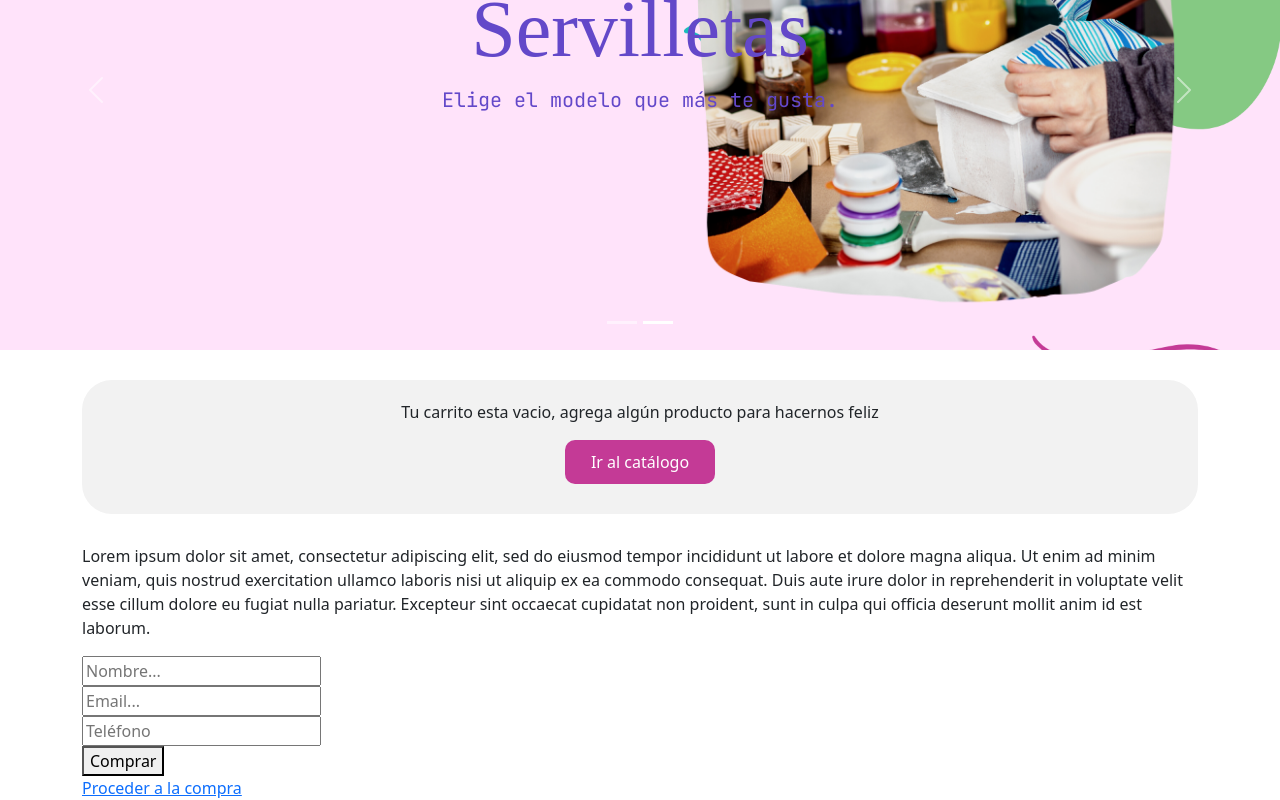
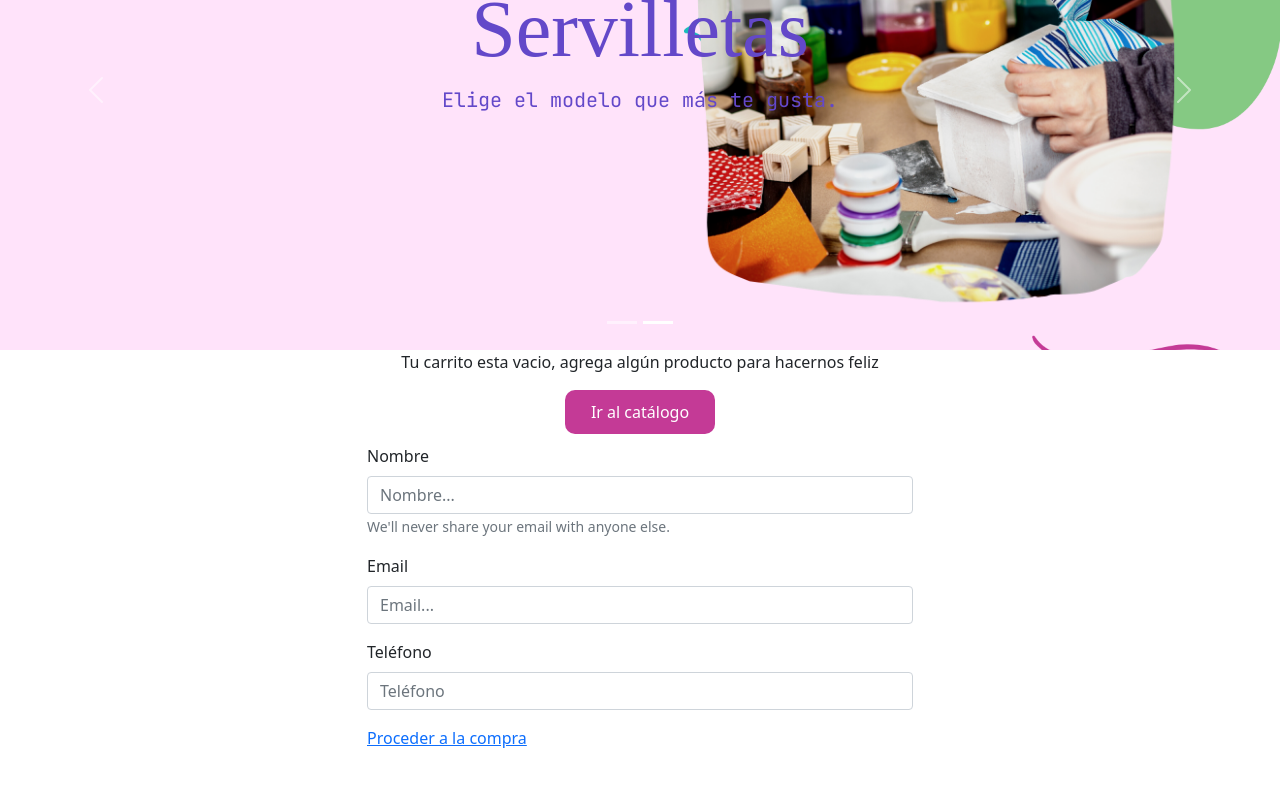
Before and after one commit to ClaudiaPrez88/tiendaClaudiaPerez, a React (Create React App) app: page /carrito in a window 1280 px wide. Shown: the part 265-1065 px from the top of the page. After the commit the page ends 1015 px from the top, so only its background shows below. Built offline with nearby package versions, Linux system fonts and the light colour scheme; a web font is replaced by a local one.

Commit message:
firebase 2

```diff
--- a/src/App.css
+++ b/src/App.css
@@ -35,6 +35,9 @@ body{
   text-decoration: none;
   padding: 10px;
   border-radius: 10px;
+}
+.carousel-caption {
+  text-align: left;
 }
 .btn-outline-primary {
   color: #C43A96 !important;
--- a/src/App.js
+++ b/src/App.js
@@ -6,11 +6,7 @@ import 'bootstrap/dist/css/bootstrap.min.css';
 import { BrowserRouter} from 'react-router-dom';
 import {MiProvider} from './components/CartContext';
 import Main from './components/Main';
-import productos from './utils/Productos';
-import { addDoc } from 'firebase/firestore';
-import { collectionProductos } from './config/firebase';
 
-// productos.map((producto)=> addDoc(collectionProductos,producto))
 
 
 const App = () => {
--- a/src/components/Cart.js
+++ b/src/components/Cart.js
@@ -1,5 +1,5 @@
 import React, { useEffect } from 'react'
-import {Container,Row,Col, Button} from 'react-bootstrap'
+import {Container,Row,Col, Button,Form} from 'react-bootstrap'
 import 'bootstrap/dist/css/bootstrap.min.css';
 import { Link } from 'react-router-dom';
 import { useContext } from 'react';
@@ -38,23 +38,40 @@ function Cart() {
   return (
     <>
     <Container>
-        <Row className="justify-content-md-center">
+        <Row>
           <Col md={12}><CartDetail/>
           </Col>
-          <Col xs={12}>
-            <p>
+          <Col xs={12} md={{ span: 6,offset: 3  }}>
+            <form onSubmit={handleSubmit}>
+              <Form.Group className="mb-3" controlId="formBasicName">
+                <Form.Label>Nombre</Form.Label>
+                <Form.Control onChange={handleNombreChange} type='text' id='nombre' placeholder='Nombre...' value={nombre} />
+                <Form.Text className="text-muted">
+                  We'll never share your email with anyone else.
+                </Form.Text>
+              </Form.Group>
 
-            Lorem ipsum dolor sit amet, consectetur adipiscing elit, sed do eiusmod tempor incididunt ut labore et dolore magna aliqua. Ut enim ad minim veniam, quis nostrud exercitation ullamco laboris nisi ut aliquip ex ea commodo consequat. Duis aute irure dolor in reprehenderit in voluptate velit esse cillum dolore eu fugiat nulla pariatur. Excepteur sint occaecat cupidatat non proident, sunt in culpa qui officia deserunt mollit anim id est laborum.
-            </p>
-            <form onSubmit={handleSubmit}>
+              <Form.Group className="mb-3" controlId="formBasicEmail">
+                <Form.Label>Email</Form.Label>
+                <Form.Control onChange={handleEmailChange} type='email' id='email' placeholder='Email...' />
+              </Form.Group>
+              <Form.Group className="mb-3" controlId="formBasicTel">
+              <Form.Label>Teléfono</Form.Label>
+                <Form.Control onChange={handleTelChange} type='number' id='telefono place
+                Tel...' placeholder='Teléfono' />
+              </Form.Group>
+              <Link className='proceder-compra' to='/checkout' >Proceder a la compra</Link>
+            </form>
+            {/* <form onSubmit={handleSubmit}>
                 <div><input onChange={handleNombreChange} type='text' id='nombre' placeholder='Nombre...' value={nombre}/></div>
                <div><input onChange={handleEmailChange} type='email' id='email' placeholder='Email...'/></div>
                <div><input onChange={handleTelChange} type='number' id='telefono place
                 Tel...' placeholder='Teléfono'/></div>
                 <button>Comprar</button>
             </form>
+            <Link className='proceder-compra' to='/checkout' >Proceder a la compra</Link>*/}
 
-            <Link className='proceder-compra' to='/checkout' >Proceder a la compra</Link>
+
           </Col>
         </Row>
     </Container>
--- a/src/components/CartDetail.js
+++ b/src/components/CartDetail.js
@@ -1,4 +1,4 @@
-import react, { useContext} from "react";
+import { useContext} from "react";
 import { contexto } from './CartContext';
 import {Button, Col, Row} from 'react-bootstrap';
 import 'bootstrap/dist/css/bootstrap.min.css';
@@ -9,12 +9,6 @@ import React from 'react'
 function CartDetail() {
     const {deleteItem, carrito} = useContext(contexto);
 
-    function createMarkup() {
-      if (carrito.length == 0){
-        return {__html:  'Tu carrito esta vacio, agrega algún producto para hacernos feliz'};
-      }
-    };
-
     const borrar = () => {
       deleteItem();
     }
@@ -22,13 +16,20 @@ function CartDetail() {
 
   return (
     <>
+    {carrito.length === 0 ?
+    (<Row>
+        <Col xs={12}>
+          <p className="text-center">Tu carrito esta vacio, agrega algún producto para hacernos feliz</p>
+          <a class="boton-detail" href="/">Ir al catálogo</a>
+        </Col>
+      </Row>) :
+   (<>
    <div className="carrito-compras">
-
       {carrito.map((product,i) => {
         return(
         <div className="producto-carrito">
             <Row>
-                <Col xs={2}><img src={product.image}></img></Col>
+            <Col xs={2}><img alt="producto" src={product.image}></img></Col>
             <Col xs={3}>
             <p className="">{product.name}</p>
             </Col>
@@ -43,23 +44,16 @@ function CartDetail() {
             <span>Remover</span>
             </Button>
             </Col>
-                <TotalCart/>
             </Row>
         </div>
       )})}
-
       <Row>
-              <Col xs={12}>
-                <p className="text-center" dangerouslySetInnerHTML={createMarkup()}></p>
-                <a class="boton-detail" href="/">Ir al catálogo</a>
-              </Col>
-
+        <TotalCart/>
       </Row>
 
-
     </div>
-
-
+    </>)
+    }
     </>
         )
 }
--- a/src/components/ItemDetail.js
+++ b/src/components/ItemDetail.js
@@ -1,21 +1,16 @@
 import React, { useContext } from 'react'
 import ItemCount from './ItemCount'
-import {Card,Container, Col, Row,Button} from 'react-bootstrap';
+import {Card,Container, Col, Row} from 'react-bootstrap';
 import 'bootstrap/dist/css/bootstrap.min.css';
 import { useState } from 'react';
-import { Link } from 'react-router-dom';
 // import { db } from "../config/firebase";
 import { contexto } from './CartContext';
-import ProductLoader from "./ProductLoader";
 
 
 
 const ItemDetail = ({id, name, image, description, stock, price}) => {
 const [cant,setCant] = useState(true);
-
-//DECLARO LA VARIABLE PARA CONSUMIR EL CONTEXTO
-const informacionDelContexto = useContext(contexto)
-const {agregarProducto, carrito} = useContext(contexto)
+const {agregarProducto} = useContext(contexto)
 
 
 
@@ -40,7 +35,6 @@ const {agregarProducto, carrito} = useContext(contexto)
             <Card.Text>{description} </Card.Text>
             <h5>Stock:{stock}</h5>
             <h5>Precio: {price} USD</h5>
-            {/* componente padre pasa funcion al hijo como prop */}
             <ItemCount stock={stock} initial={0} onAdd={onAdd}/>
 
           </Card.Body>
--- a/src/components/ItemListContainer.js
+++ b/src/components/ItemListContainer.js
@@ -1,12 +1,10 @@
-import { useEffect, useState } from "react";
+import { useEffect, useState} from "react";
 import 'bootstrap/dist/css/bootstrap.min.css';
 import ItemList from './ItemList'
 import {Container, Row} from 'react-bootstrap';
 import { useParams } from "react-router-dom";
-import { getProductByCategory } from "../utils/Productos";
 import ProductLoader from "./ProductLoader";
-import {db} from '../config/firebase'
-import {getDocs, collection , query , where } from 'firebase/firestore';
+import {getDocs, query , where } from 'firebase/firestore';
 import { collectionProductos } from "../config/firebase";
 
 function ItemListContainer() {
--- a/src/components/TotalCart.js
+++ b/src/components/TotalCart.js
@@ -1,10 +1,11 @@
-import React , { useContext} from 'react'
+import React , { useContext, useState} from 'react'
 import {Button, Col} from 'react-bootstrap';
 import 'bootstrap/dist/css/bootstrap.min.css';
 import { contexto } from './CartContext';
 
 function TotalCart() {
     const { carrito, deleteAll} = useContext(contexto);
+
 
     const vaciar = () => {
         deleteAll();
--- a/src/config/firebase.js
+++ b/src/config/firebase.js
@@ -1,6 +1,6 @@
 // Import the functions you need from the SDKs you need
 import { initializeApp } from "firebase/app";
-import {getFirestore,collection} from 'firebase/firestore'
+import {getFirestore,collection, addDoc} from 'firebase/firestore'
 // TODO: Add SDKs for Firebase products that you want to use
 // https://firebase.google.com/docs/web/setup#available-libraries
 
@@ -19,3 +19,5 @@ const firebaseConfig = {
  export const db = getFirestore(app);
 
  export const collectionProductos = collection(db, 'productos');
+
+//  collectionProductos.map((prod)=>addDoc(collectionProductos,prod))
```
Also changed, not shown: firebase.json (added), 1 other file (tests, documents, lock files or other folders). Lines whose indentation alone changed are shown as unchanged.
